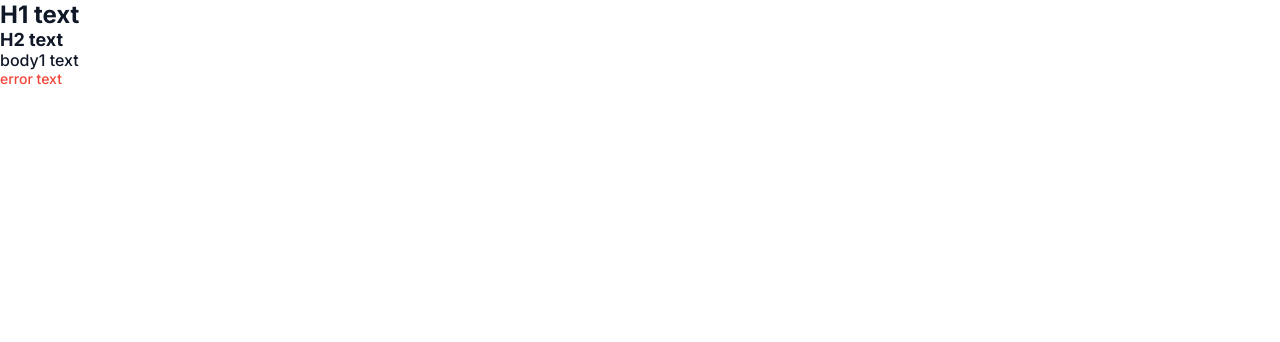
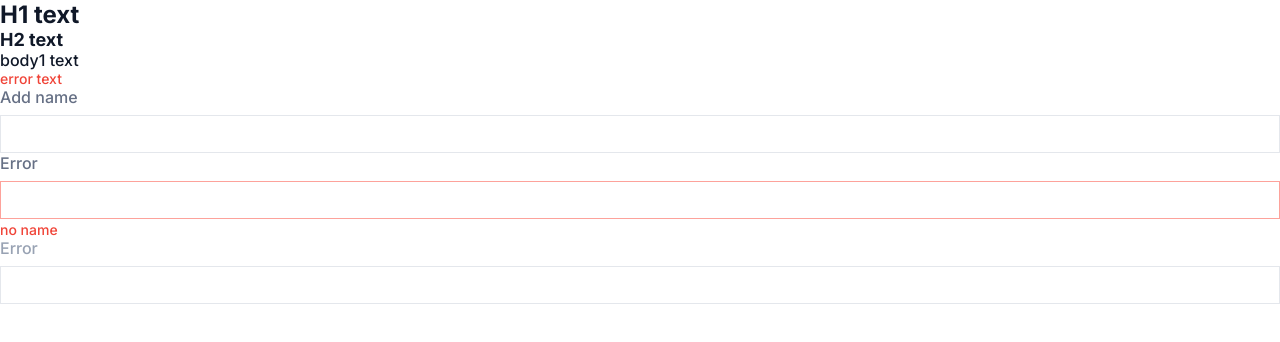
Before and after one commit to xxxGaDxxx/hierarchy-builder, a React (Vite) app: page / in a window 1280 px wide. Shown: the top 342 px of the page. Built offline with nearby package versions, Linux system fonts and the light colour scheme.

Commit message:
feat: input component

```diff
--- a/src/App.tsx
+++ b/src/App.tsx
@@ -1,4 +1,5 @@
 import { Typography } from '@/components/ui-toolkit/typography/Typography.tsx';
+import Input from '@/components/ui-toolkit/input/Input.tsx';
 
 function App() {
   return (
@@ -15,6 +16,10 @@ function App() {
       <Typography variant="error" as="p">
         error text
       </Typography>
+
+      <Input label="Add name" />
+      <Input label="Error" errorMessage="no name" />
+      <Input label="Error" disabled />
     </div>
   );
 }
--- /dev/null
+++ b/src/components/ui-toolkit/input/Input.module.scss
@@ -0,0 +1,61 @@
+.root {
+  position: relative;
+  width: 100%;
+}
+
+.fieldContainer {
+  position: relative;
+  width: 100%;
+}
+
+.field {
+  width: 100%;
+  padding: 8px 16px;
+
+  font-family: inherit;
+  font-size: var(--font-size-m);
+  font-weight: var(--font-weight-medium);
+  color: var(--color-dark-900);
+
+  background: var(--color-light-100);
+  border: 1px solid var(--color-light-300);
+  border-radius: var(--border-radius--m);
+  outline: 0;
+
+  transition: border-color 0.2s;
+
+  &::placeholder {
+    color: var(--color-dark-900);
+  }
+
+  &:disabled {
+    pointer-events: none;
+    &::placeholder {
+      color: var(--color-dark-100);
+    }
+  }
+
+  &:focus-visible,
+  &:active {
+    border-color: var(--color-blue-500);
+  }
+
+  &:hover {
+    border-color: var(--color-blue-300);
+  }
+
+  &.error {
+    border-color: var(--color-error-300);
+    margin-bottom: 2px;
+  }
+}
+
+.label {
+  margin-bottom: 8px;
+  display: block;
+  color: var(--color-dark-200);
+}
+
+.disabled {
+  color: var(--color-dark-100);
+}
--- /dev/null
+++ b/src/components/ui-toolkit/input/Input.tsx
@@ -0,0 +1,51 @@
+import { ComponentProps, FC, HTMLProps, ReactNode } from 'react';
+import { clsx } from 'clsx';
+import { Typography } from '@/components/ui-toolkit/typography/Typography.tsx';
+import styles from './Input.module.scss';
+
+export type InputProps = {
+  label?: string;
+  errorMessage?: string;
+  className?: string;
+  slider?: ReactNode;
+  containerProps?: ComponentProps<'div'>;
+  labelProps?: ComponentProps<'label'>;
+} & HTMLProps<HTMLInputElement>;
+
+const Input: FC<InputProps> = ({
+  label,
+  errorMessage,
+  containerProps,
+  labelProps,
+  className,
+  disabled,
+  ...props
+}) => {
+  const classNames = {
+    root: clsx(styles.root, containerProps?.className),
+    fieldContainer: clsx(styles.fieldContainer),
+    field: clsx(styles.field, className, Boolean(errorMessage) && styles.error),
+    label: clsx(styles.label, labelProps?.className, disabled && styles.disabled),
+    error: clsx(styles.error),
+  };
+
+  return (
+    <div className={classNames.root}>
+      {label && (
+        <Typography variant="body1" as="label" className={classNames.label}>
+          {label}
+        </Typography>
+      )}
+
+      <div className={classNames.fieldContainer}>
+        <input {...props} className={classNames.field} disabled={disabled} />
+
+        <Typography variant="error" className={classNames.error}>
+          {errorMessage}
+        </Typography>
+      </div>
+    </div>
+  );
+};
+
+export default Input;
--- a/src/styles/_colors.scss
+++ b/src/styles/_colors.scss
@@ -1,13 +1,22 @@
 :root {
   // light
   --color-light-100: #fff;
+  --color-light-300: #e4e7ec;
 
   // dark
+  --color-dark-100: #98a2b3;
+  --color-dark-200: #667085;
   --color-dark-900: #101828;
 
   // error
+  --color-error-300: #fda29b;
   --color-error-500: #f04438;
 
   // success
   --color-success-: #039855;
+
+  // blue
+  --color-blue-300: #84caff;
+  --color-blue-400: #53b1fd;
+  --color-blue-500: #2e90fa;
 }
```
